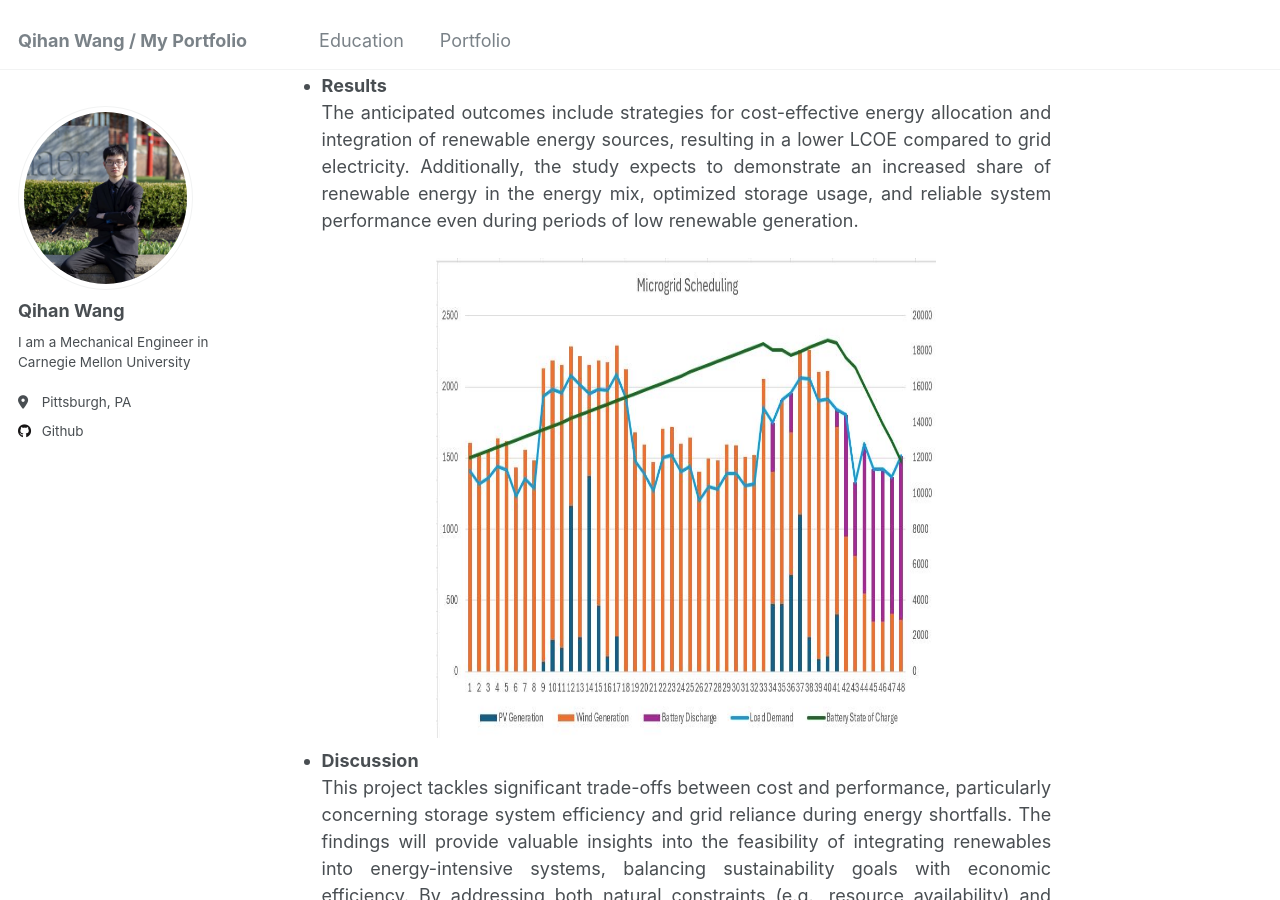
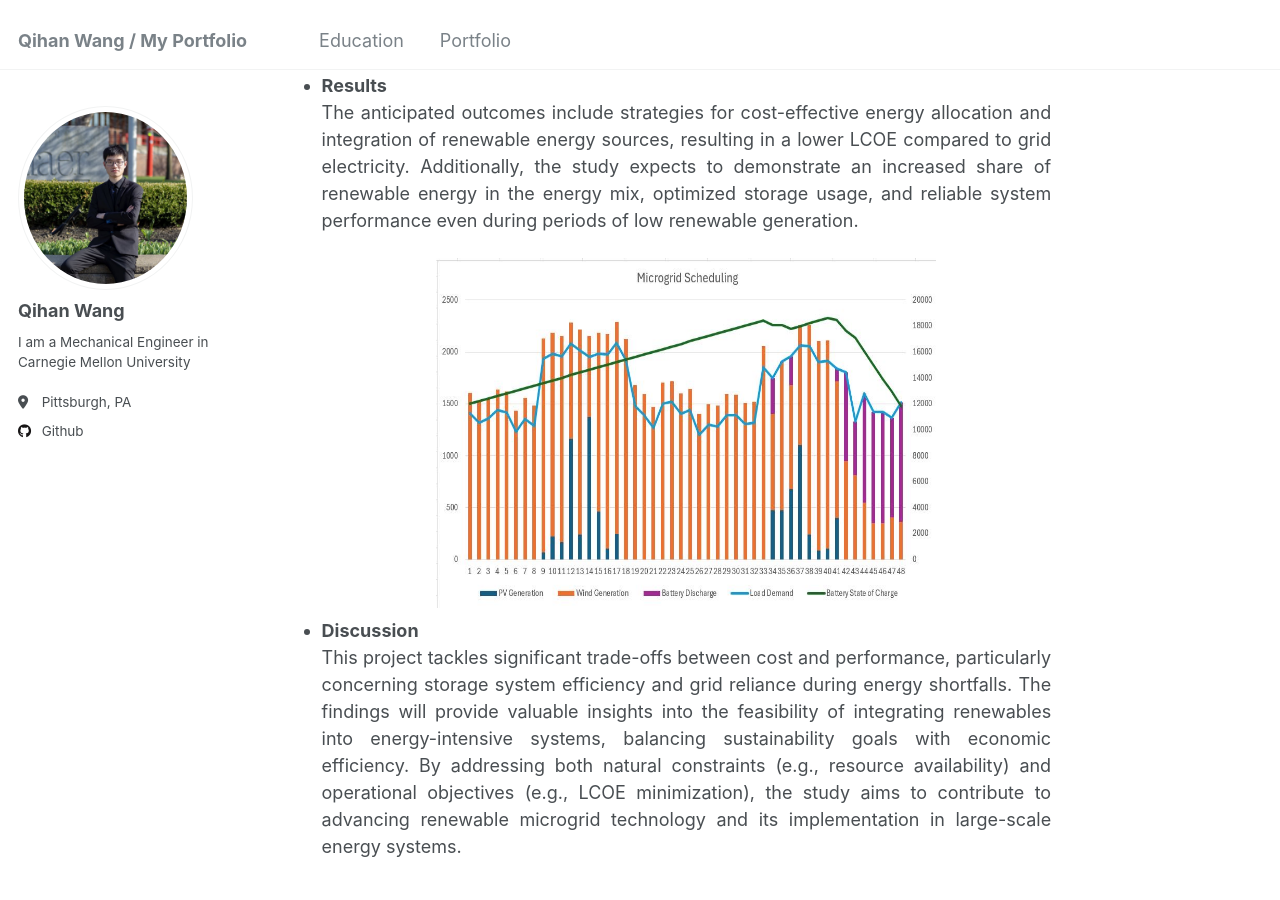
Before and after one commit to wangqihan2000/wqh.github.io, a Jekyll site: the page built from _portfolio/optimization.md, in a window 1280 px wide and 900 px high, scrolled down 1489 px. Built offline with Jekyll 4.4.1, drawn with Linux system fonts in a browser that asks for light colours.

Commit message:
Update optimization.md

```diff
--- a/_portfolio/optimization.md
+++ b/_portfolio/optimization.md
@@ -20,7 +20,7 @@ collection: portfolio
 * <p style="text-align: justify;"><b>Results</b><br>The anticipated outcomes include strategies for cost-effective energy allocation and integration of renewable energy sources, resulting in a lower LCOE compared to grid electricity. Additionally, the study expects to demonstrate an increased share of renewable energy in the energy mix, optimized storage usage, and reliable system performance even during periods of low renewable generation.</p>
 
     <div style="text-align:center">
-    <img src="/images/Microgrid.png" alt="buggy_lqr_plots" style="width:500px;height:480px;">
+    <img src="/images/Microgrid.png" alt="buggy_lqr_plots" style="width:500px;height:350px;">
     </div>
 
 * <p style="text-align: justify;"><b>Discussion</b><br>This project tackles significant trade-offs between cost and performance, particularly concerning storage system efficiency and grid reliance during energy shortfalls. The findings will provide valuable insights into the feasibility of integrating renewables into energy-intensive systems, balancing sustainability goals with economic efficiency. By addressing both natural constraints (e.g., resource availability) and operational objectives (e.g., LCOE minimization), the study aims to contribute to advancing renewable microgrid technology and its implementation in large-scale energy systems.</p>
```
